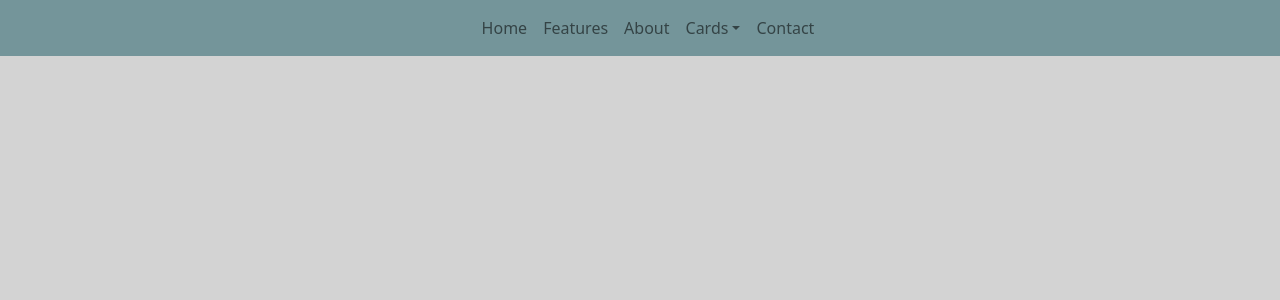
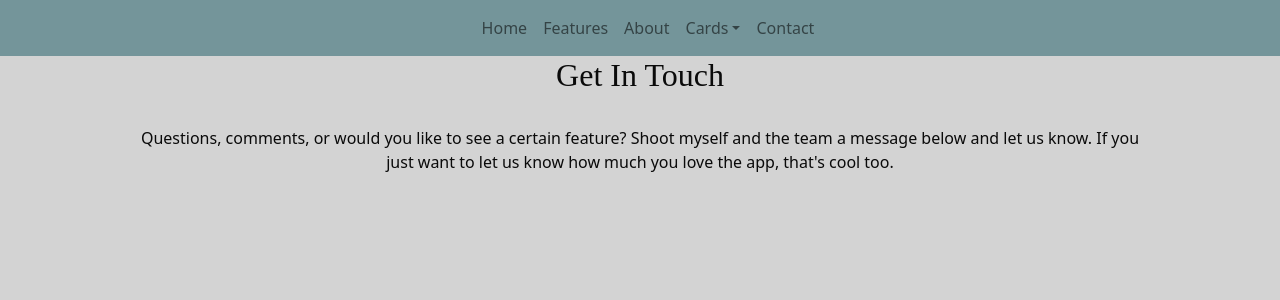
Before and after one commit to Friedhouse/react-pcard, a React (Create React App) app: page /contact in a window 1280 px wide. Shown: the top 300 px of the page. Built offline with nearby package versions, Linux system fonts and the light colour scheme.

Commit message:
adding comments section and routes

```diff
--- a/src/App.js
+++ b/src/App.js
@@ -1,9 +1,10 @@
-import { useState } from 'react';
 import 'bootstrap/dist/css/bootstrap.min.css';
 import './App.css';
 import HomePage from './pages/HomePage';
 import Navigation from './Features/Navbar';
 import ExampleCard from './Features/ExampleCard';
+import About from './Features/About';
+import Comments from './Features/Comments';
 import { Routes, Route } from 'react-router-dom';
 
 
@@ -15,6 +16,8 @@ function App() {
       	<Routes>
 			<Route path='/' element={<HomePage />} />
 			<Route path='examplecard' element={<ExampleCard />} />
+      <Route path='about' element={<About />} />
+      <Route path='contact' element={<Comments />} />
         </Routes>
     </div>
   );
--- a/src/Features/Comments.js
+++ b/src/Features/Comments.js
@@ -4,7 +4,7 @@ import React from 'react'
 export default function Comments() {
   return (
     <div>
-        <Container>
+        <Container id='contact'>
             <Row className="row-content">
                 <Col className='col-12'>
                     <h3>Get In Touch</h3>
```
